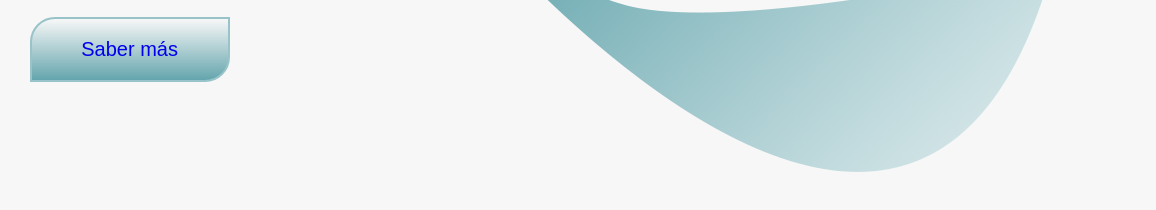
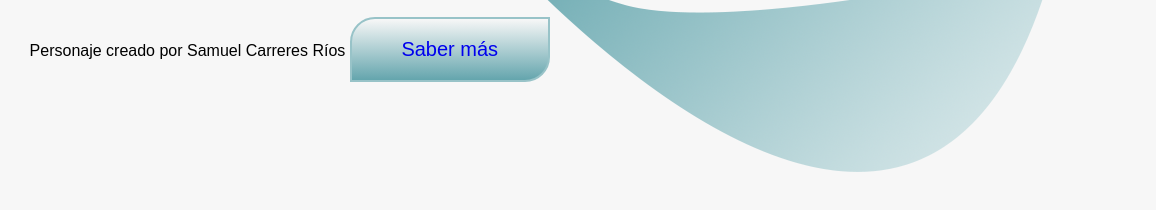
Before and after one commit to DavidSosaMoriana/sr.arroz, a plain HTML site: page index.html in a window 1280 px wide. Shown: the part 500-710 px from the top of the page, 124-1280 px from the left. Drawn offline with nearby package versions, Linux system fonts and the light colour scheme.

Commit message:
fix span issues

```diff
--- a/index.html
+++ b/index.html
@@ -28,6 +28,7 @@
         <div id="content">
             <h2>SEÑOR ARROZ</h2>
             <p>Un superheroe redondo como el sabor del Arroz 3 Delicias</p>
+            <span>Personaje creado por Samuel Carreres Ríos</span>
             <button><a href="https://www.linkedin.com/in/samuel-carreres-r%C3%ADos-299656153/" target="_blank" class="button">Saber más</a></button>
         </div>
         </div>
```
